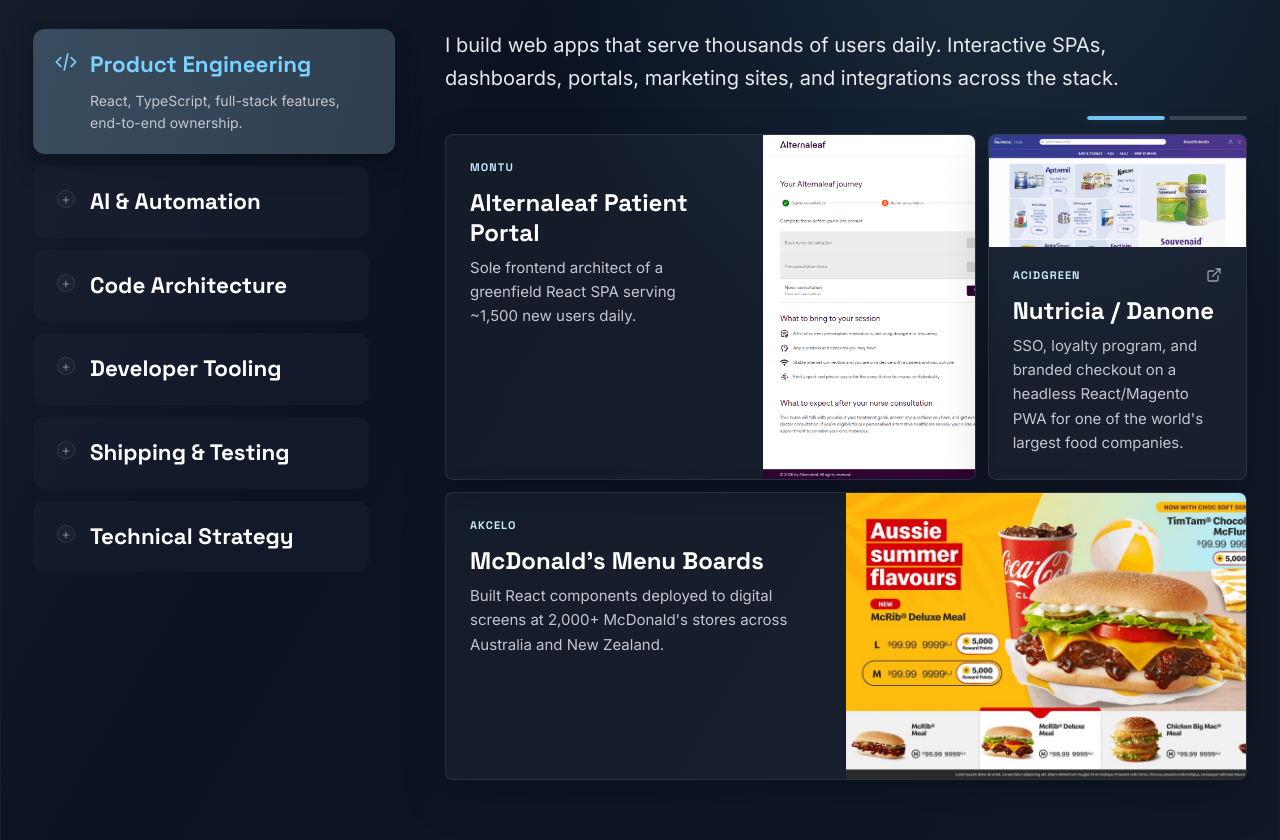
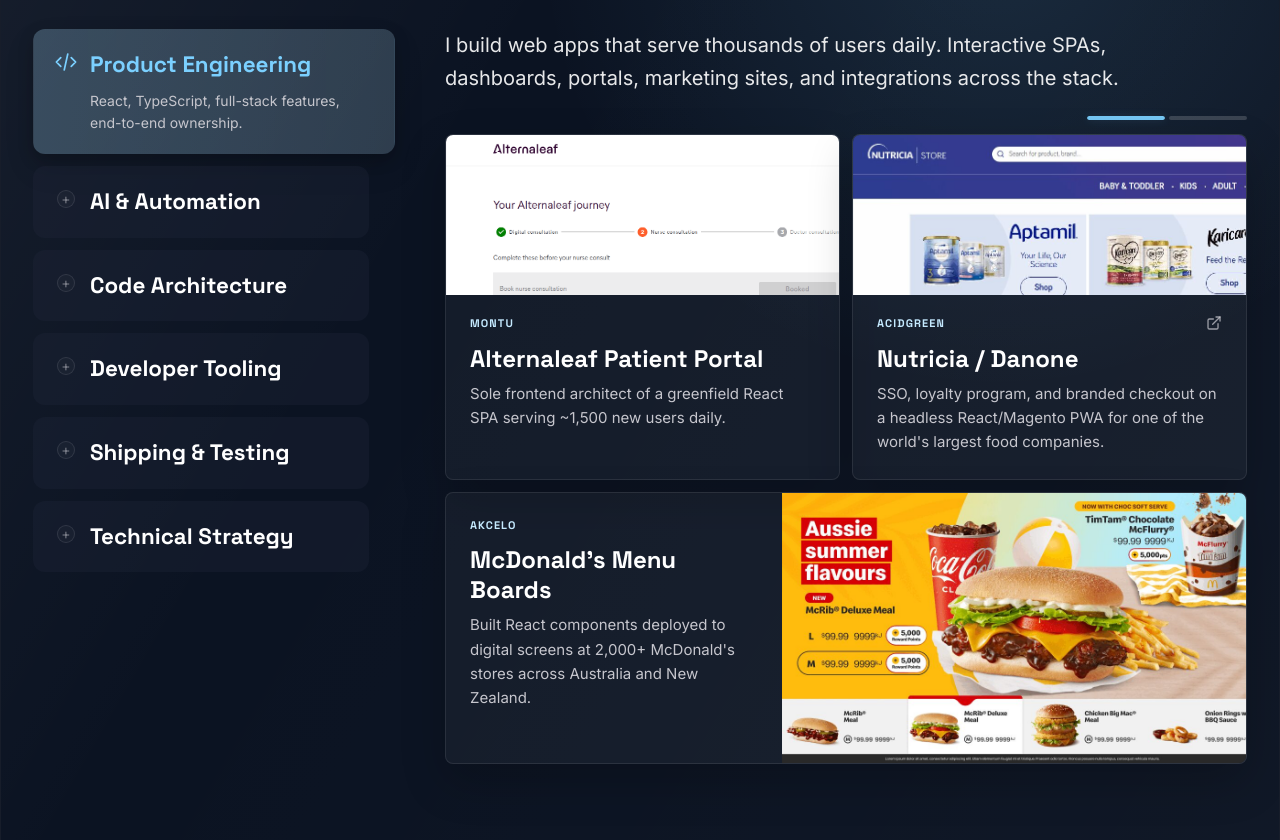
Before and after one commit to lpke/portfolio, a Next.js app: page / in a window 1280 px wide. Shown: the part 1100-1940 px from the top of the page. Built offline with nearby package versions, Linux system fonts and the light colour scheme.

Commit message:
chore: further content tweaks

```diff
--- a/src/app/_sections/skills/pages/CodeArchitectureSkill.tsx
+++ b/src/app/_sections/skills/pages/CodeArchitectureSkill.tsx
@@ -23,6 +23,7 @@
               eyebrow="Build"
               title="Custom Multi-Site Build"
               description="Vite build pipeline with AWS CDK infra that replaced a no-code platform's limits. 75% bundle reduction, 70% faster builds."
+              cardSpan="full"
               image="/images/skills/webflow-pre-screening.jpg"
               imageAlt="Custom multi-site build screenshot"
               imageFit="cover"
--- a/src/app/_sections/skills/pages/ProductEngineeringSkill.tsx
+++ b/src/app/_sections/skills/pages/ProductEngineeringSkill.tsx
@@ -24,12 +24,18 @@
               title="Alternaleaf Patient Portal"
               titleSize="lg"
               description="Sole frontend architect of a greenfield React SPA serving ~1,500 new users daily."
-              cardSpan={4}
+              cardSpan="half"
               image="/images/skills/pre-consultation-portal.png"
               imageAlt="Healthcare patient portal screenshot"
               imageObjectPosition={{
                 base: 'center top',
                 lg: '25% top',
+              }}
+              imageSize={{
+                lg: '10rem',
+              }}
+              imagePosition={{
+                lg: 'top',
               }}
               imageFit={{
                 base: 'contain',
@@ -38,6 +44,7 @@
               imageObjectScale={{
                 base: 2,
                 md: 1,
+                lg: 1.25,
               }}
             />
             <SkillCard
@@ -46,13 +53,22 @@
               titleSize="lg"
               description="SSO, loyalty program, and branded checkout on a headless React/Magento PWA for one of the world's largest food companies."
               href="https://www.nutriciastore.com.au"
-              cardSpan={2}
+              cardSpan="half"
               image="/images/skills/nutriciastore.jpg"
               imageAlt="Nutricia Store screenshot"
               imageFit="cover"
               imagePosition={{
                 md: 'left',
                 lg: 'top',
+              }}
+              imageObjectPosition={{
+                lg: 'left top'
+              }}
+              imageSize={{
+                lg: '10rem',
+              }}
+              imageObjectScale={{
+                lg: 1.8,
               }}
             />
             <SkillCard
@@ -61,10 +77,10 @@
               titleSize="lg"
               description="Built React components deployed to digital screens at 2,000+ McDonald's stores across Australia and New Zealand."
               cardSpan="full"
-              cardHeight={{
+              cardMinHeight={{
                 direction: 'up',
                 values: {
-                  lg: '18rem',
+                  lg: '17rem',
                 },
               }}
               image="/images/skills/mcdonalds-digital-menu.jpg"
@@ -81,8 +97,8 @@
               imageSize={{
                 base: '10rem',
                 md: '50%',
-                lg: '30%',
-                1250: '50%',
+                lg: '53%',
+                1250: '58%',
               }}
             />
           </SkillGrid>
```
